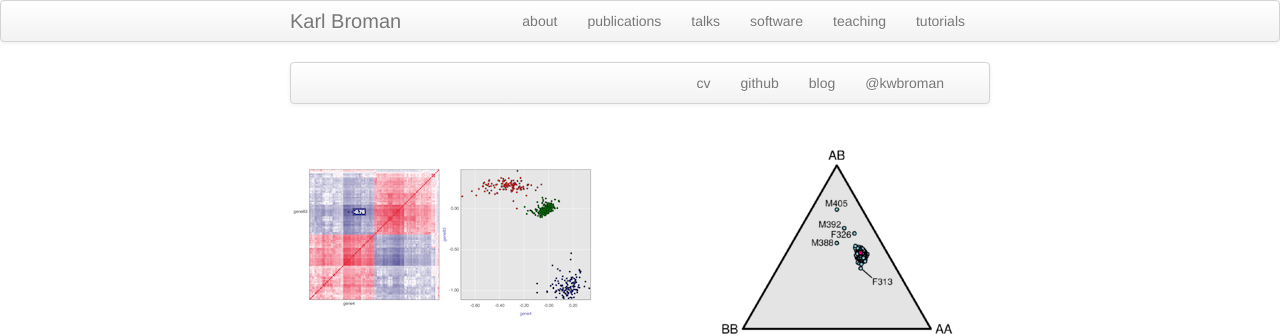
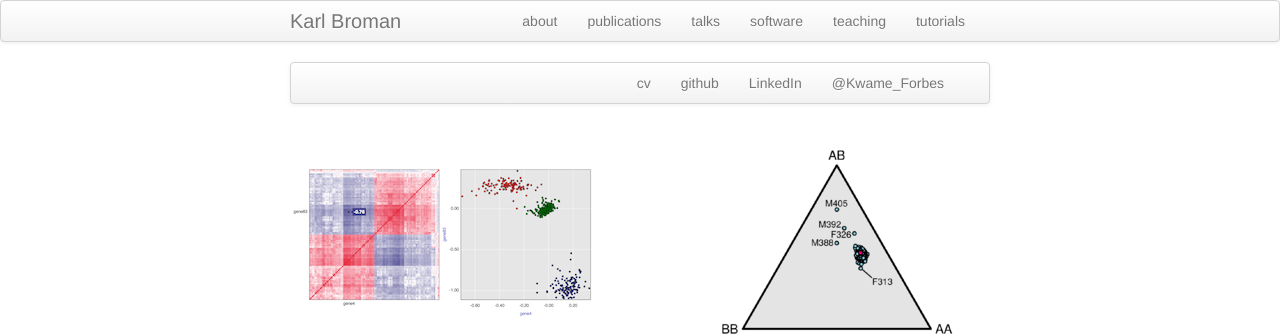
Before and after one commit to KwameForbes/KwameForbes.github.io, a Jekyll site: the page built from index.md, in a window 1280 px wide. Shown: the top 336 px of the page. Built offline with Jekyll 4.4.1, drawn with Linux system fonts in a browser that asks for light colours.

Commit message:
Tab changes

```diff
--- a/index.md
+++ b/index.md
@@ -9,9 +9,9 @@
   <div class="navbar-inner">
       <ul class="nav">
           <li><a href="{{ BASE_PATH }}/assets/broman_cv.pdf">cv</a></li>
-          <li><a href="https://github.com/kbroman">github</a></li>
-          <li><a href="https://kbroman.org/blog">blog</a></li>
-          <li><a href="https://twitter.com/kwbroman">@kwbroman</a></li>
+          <li><a href="https://github.com/KwameForbes">github</a></li>
+          <li><a href="https://www.linkedin.com/in/kwame-forbes-008451192/">LinkedIn</a></li>
+          <li><a href="https://twitter.com/kwame_forbes">@Kwame_Forbes</a></li>
       </ul>
   </div>
 </div>
```
